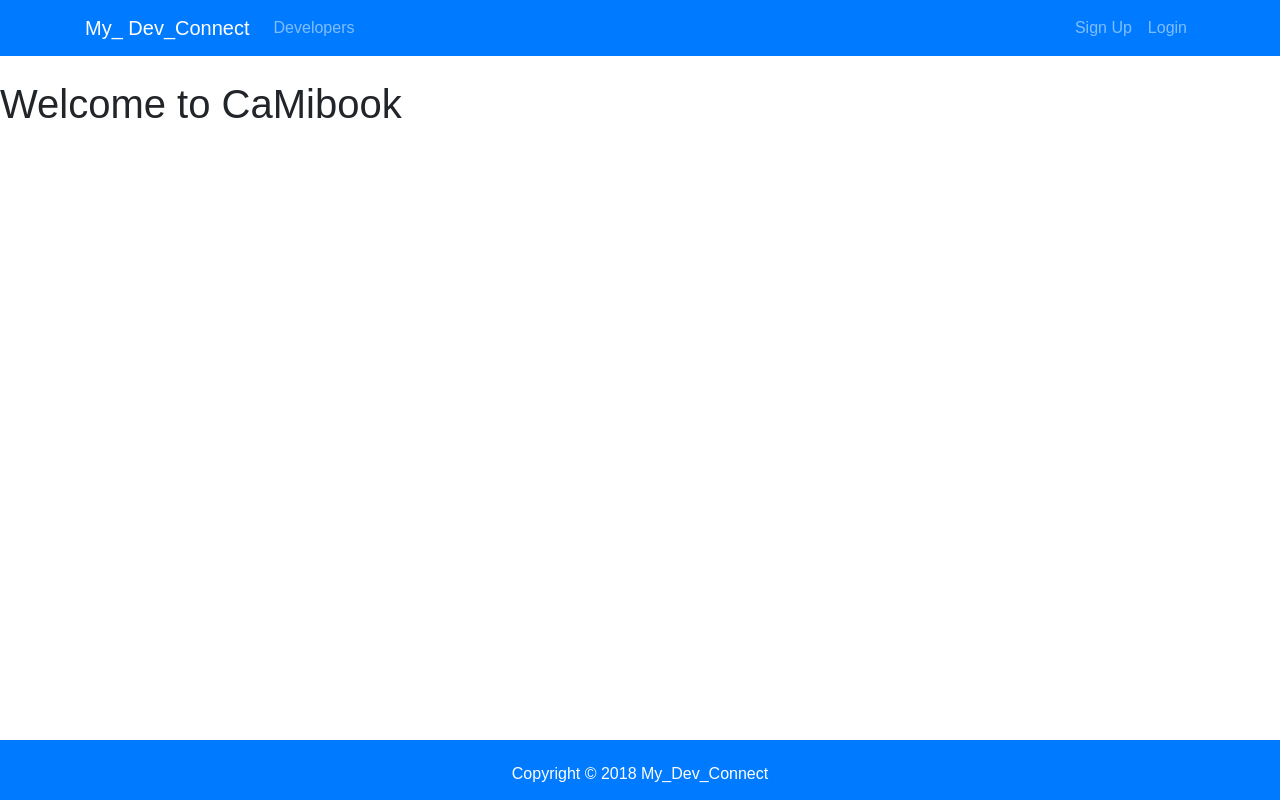
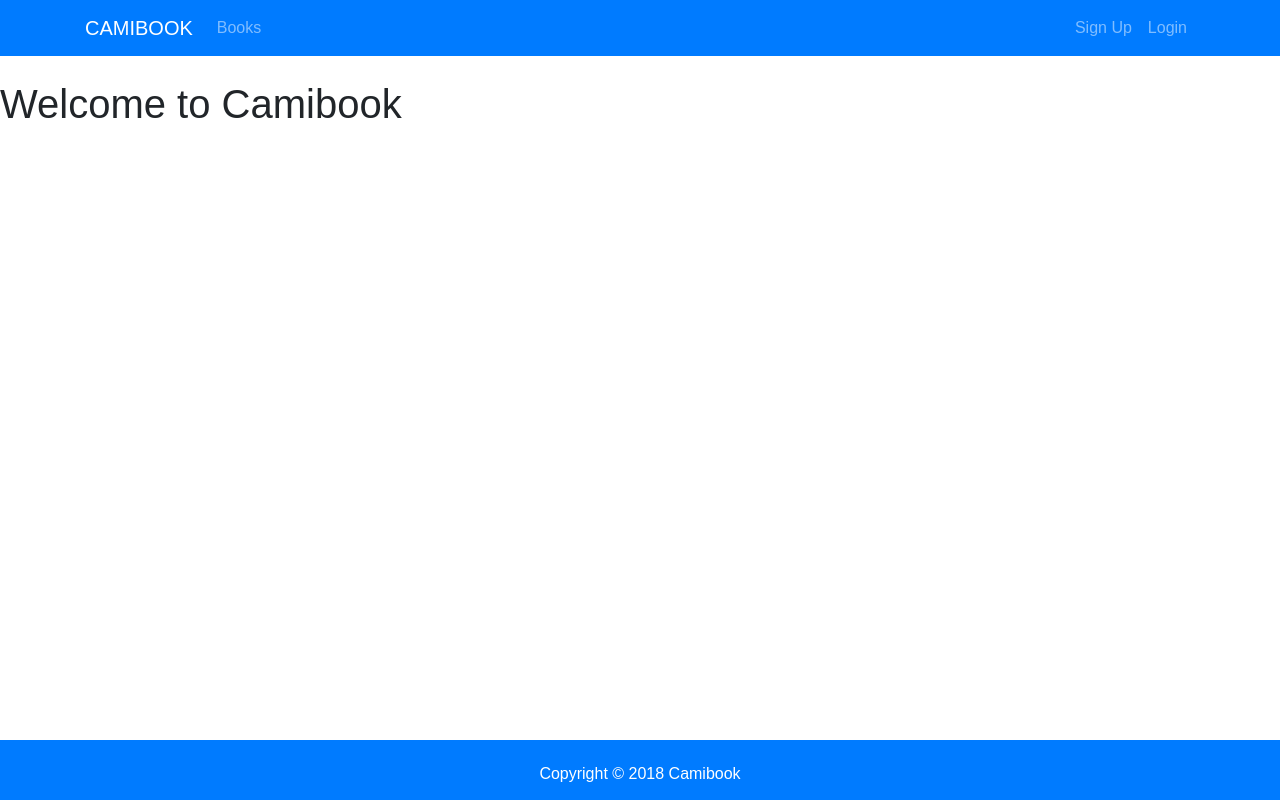
Before and after one commit to 5-21-18/group-project, a React (Create React App) app in the folder client/: page / in a window 1280 px wide. Built offline with nearby package versions, Linux system fonts and the light colour scheme.

Commit message:
little fixes

```diff
--- a/client/src/App.js
+++ b/client/src/App.js
@@ -8,7 +8,7 @@ class App extends Component {
     return (
       <div className="App">
         <Navbar />
-        <h1>Welcome to CaMibook</h1>
+        <h1>Welcome to Camibook</h1>
         <Footer />
       </div>
     );
--- a/client/src/components/layout/Footer.js
+++ b/client/src/components/layout/Footer.js
@@ -4,7 +4,7 @@ class Footer extends Component {
   render() {
     return (
       <footer className="bg-primary text-white mt-4 p-4 text-center footer">
-        Copyright &copy; {new Date().getFullYear()} My_Dev_Connect
+        Copyright &copy; {new Date().getFullYear()} Camibook
       </footer>
     );
   }
--- a/client/src/components/layout/Nav_bar.js
+++ b/client/src/components/layout/Nav_bar.js
@@ -6,7 +6,7 @@ class Navbar extends Component {
       <nav className="navbar navbar-expand-sm navbar-dark bg-primary mb-4">
         <div className="container">
           <a className="navbar-brand" href="landing.html">
-            My_ Dev_Connect
+            CAMIBOOK
           </a>
           <button
             className="navbar-toggler"
@@ -22,7 +22,7 @@ class Navbar extends Component {
               <li className="nav-item">
                 <a className="nav-link" href="profiles.html">
                   {" "}
-                  Developers
+                  Books
                 </a>
               </li>
             </ul>
```
